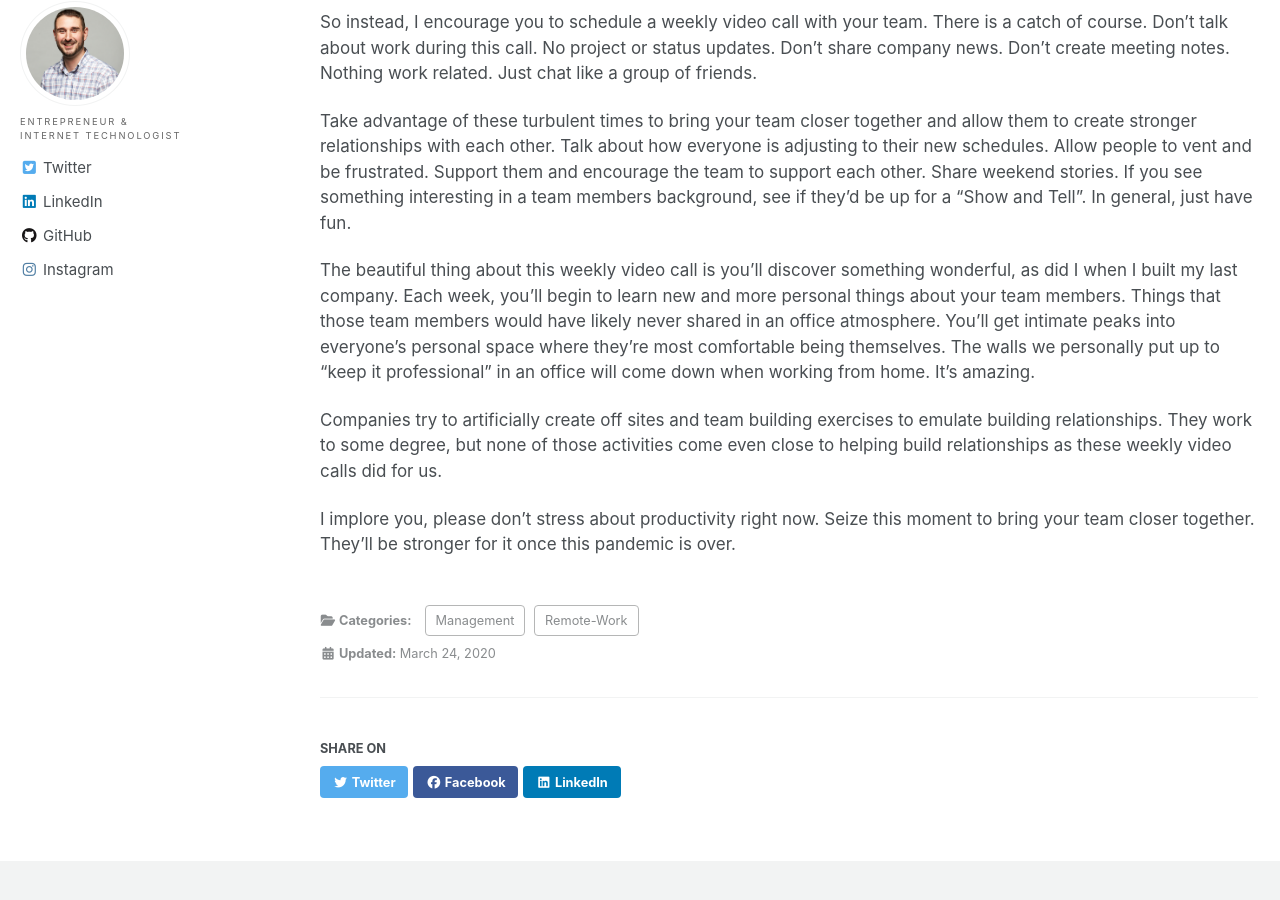
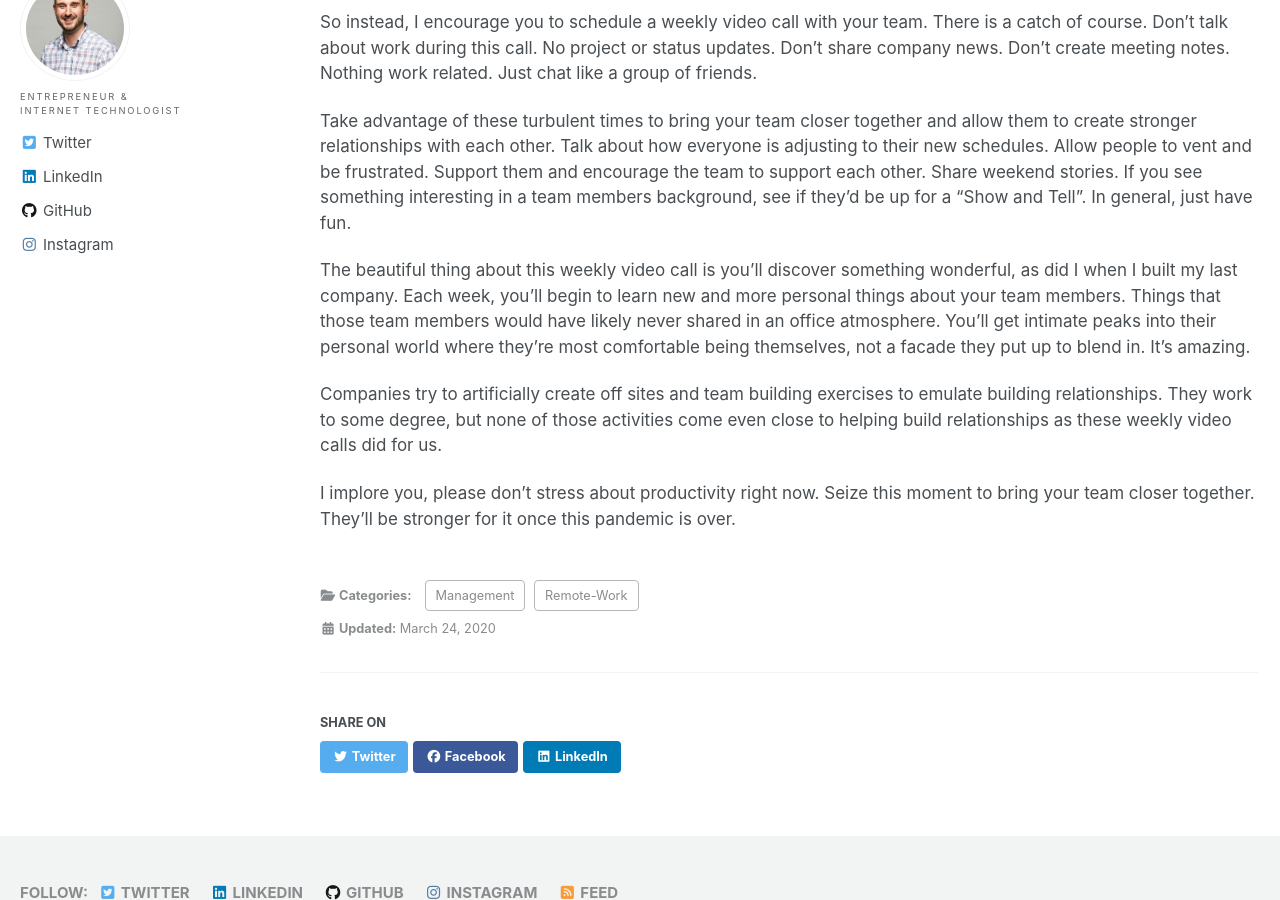
Before and after one commit to jaysignorello/jaysignorello.com, a Jekyll site: the page built from _posts/2020-03-24-building-strong-team-relationships-while-working-from-home.md, in a window 1280 px wide and 900 px high, scrolled down 409 px. Built offline with Jekyll 4.4.1, drawn with Linux system fonts in a browser that asks for light colours; cached includes are drawn as plain includes; nearby versions of some CDN libraries.

Commit message:
Tweaks to post copy

```diff
--- a/_posts/2020-03-24-building-strong-team-relationships-while-working-from-home.md
+++ b/_posts/2020-03-24-building-strong-team-relationships-while-working-from-home.md
@@ -14,7 +14,7 @@ So instead, I encourage you to schedule a weekly video call with your team. Ther
 
 Take advantage of these turbulent times to bring your team closer together and allow them to create stronger relationships with each other. Talk about how everyone is adjusting to their new schedules. Allow people to vent and be frustrated. Support them and encourage the team to support each other. Share weekend stories. If you see something interesting in a team members background, see if they’d be up for a “Show and Tell”. In general, just have fun.
 
-The beautiful thing about this weekly video call is you’ll discover something wonderful, as did I when I built my last company. Each week, you’ll begin to learn new and more personal things about your team members. Things that those team members would have likely never shared in an office atmosphere. You’ll get intimate peaks into everyone’s personal space where they’re most comfortable being themselves. The walls we personally put up to “keep it professional”  in an office will come down when working from home. It’s amazing.
+The beautiful thing about this weekly video call is you’ll discover something wonderful, as did I when I built my last company. Each week, you’ll begin to learn new and more personal things about your team members. Things that those team members would have likely never shared in an office atmosphere. You’ll get intimate peaks into their personal world where they’re most comfortable being themselves, not a facade they put up to blend in. It's amazing.
 
 Companies try to artificially create off sites and team building exercises to emulate building relationships. They work to some degree, but none of those activities come even close to helping build relationships as these weekly video calls did for us.
 
```
